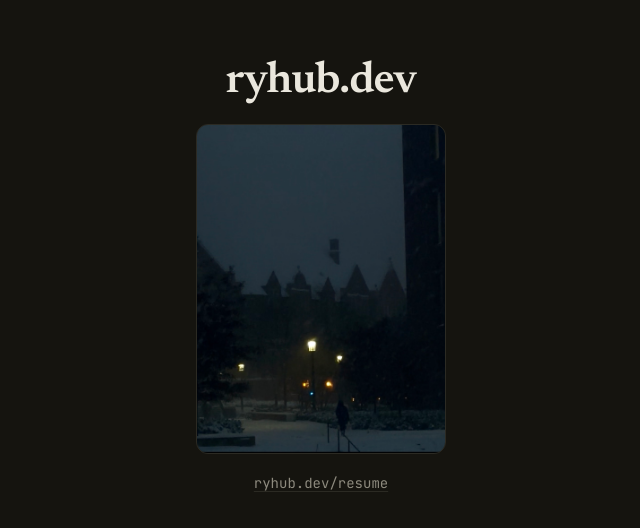
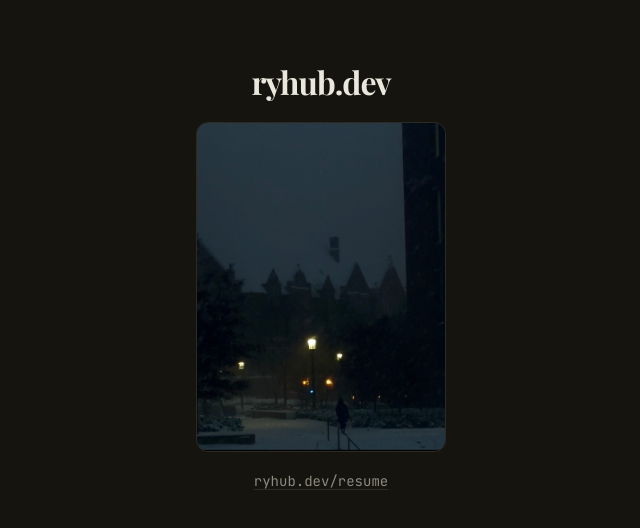
Before and after one commit to hub-ry/ryhubdev2, a React (Vite) app: page / in a window 1280 px wide. Shown: the part 124-652 px from the top of the page, without its empty margins (319-959 px from the left). Built offline with nearby package versions, Linux system fonts and the light colour scheme.

Commit message:
home: animate landing title through display fonts, settling on a random one

```diff
--- a/index.html
+++ b/index.html
@@ -7,7 +7,7 @@
     <link rel="preconnect" href="https://fonts.googleapis.com" />
     <link rel="preconnect" href="https://fonts.gstatic.com" crossorigin />
     <link
-      href="https://fonts.googleapis.com/css2?family=JetBrains+Mono:wght@400;500;700&family=Newsreader:opsz,wght@6..72,500;6..72,600&display=swap"
+      href="https://fonts.googleapis.com/css2?family=JetBrains+Mono:wght@400;500;700&family=Newsreader:opsz,wght@6..72,500;6..72,600&family=Anton&family=Bebas+Neue&family=Playfair+Display:wght@700&family=Space+Mono:wght@700&family=Archivo+Black&family=Major+Mono+Display&family=Rubik+Mono+One&display=swap"
       rel="stylesheet"
     />
     <title>Ryan Hubbart</title>
--- a/src/Home.jsx
+++ b/src/Home.jsx
@@ -7,11 +7,55 @@ const PHOTOS = [
 
 const INTERVAL = 6000 // ms between photos
 
+// The title flips through these on load and stops on a random one, so the
+// landing page reads differently every visit. All are loaded in index.html.
+const TITLE_FONTS = [
+  "'Anton', sans-serif",
+  "'Bebas Neue', sans-serif",
+  "'Playfair Display', serif",
+  "'Space Mono', monospace",
+  "'Archivo Black', sans-serif",
+  "'Major Mono Display', monospace",
+  "'Rubik Mono One', sans-serif",
+]
+
+const FLIP_MS = 70    // time on each font mid-animation
+const FLIP_COUNT = 22 // flips before it settles
+
 export default function Home() {
   const [i, setI] = useState(0)
+  const [fontIdx, setFontIdx] = useState(0)
+  const [settled, setSettled] = useState(false)
 
   useEffect(() => {
     document.title = 'ryhub.dev'
+  }, [])
+
+  useEffect(() => {
+    // A title strobing through seven typefaces is exactly what this setting
+    // exists to suppress. Land on a random font immediately instead.
+    const reduced = window.matchMedia('(prefers-reduced-motion: reduce)').matches
+    if (reduced) {
+      setFontIdx(Math.floor(Math.random() * TITLE_FONTS.length))
+      setSettled(true)
+      return
+    }
+
+    let flips = 0
+    const id = setInterval(() => {
+      flips += 1
+      if (flips >= FLIP_COUNT) {
+        clearInterval(id)
+        setFontIdx(Math.floor(Math.random() * TITLE_FONTS.length))
+        setSettled(true)
+        return
+      }
+      // Step by a stride co-prime with the list length so consecutive frames
+      // never repeat a font and the cycle looks scrambled, not sequential.
+      setFontIdx(n => (n + 3) % TITLE_FONTS.length)
+    }, FLIP_MS)
+
+    return () => clearInterval(id)
   }, [])
 
   useEffect(() => {
@@ -23,7 +67,12 @@ export default function Home() {
   return (
     <div className="page home">
       <div className="home-inner">
-        <h1 className="home-title">ryhub.dev</h1>
+        <h1
+          className={`home-title${settled ? ' is-settled' : ''}`}
+          style={{ fontFamily: TITLE_FONTS[fontIdx] }}
+        >
+          ryhub.dev
+        </h1>
 
         <div className="home-gallery">
           {PHOTOS.map((p, idx) => (
--- a/src/index.css
+++ b/src/index.css
@@ -350,11 +350,27 @@ body {
 }
 
 .home-title {
+  /* Font is set inline by Home.jsx while the load animation runs. */
   font-family: var(--font-serif);
-  font-weight: 600;
-  font-size: 44px;
+  /* These are display faces shipped at a single weight - asking for 600 would
+     make the browser synthesize a smeared fake bold. */
+  font-weight: 400;
+  font-size: 32px;
   letter-spacing: -1px;
   color: var(--text);
+  /* Each face has different metrics; a fixed line box keeps the photo below
+     from jumping on every flip. */
+  line-height: 1.2;
+  min-height: 39px;
+  display: flex;
+  align-items: center;
+  justify-content: center;
+  transition: opacity 220ms ease;
+  opacity: 0.85;
+}
+
+.home-title.is-settled {
+  opacity: 1;
 }
 
 .home-gallery {
```
